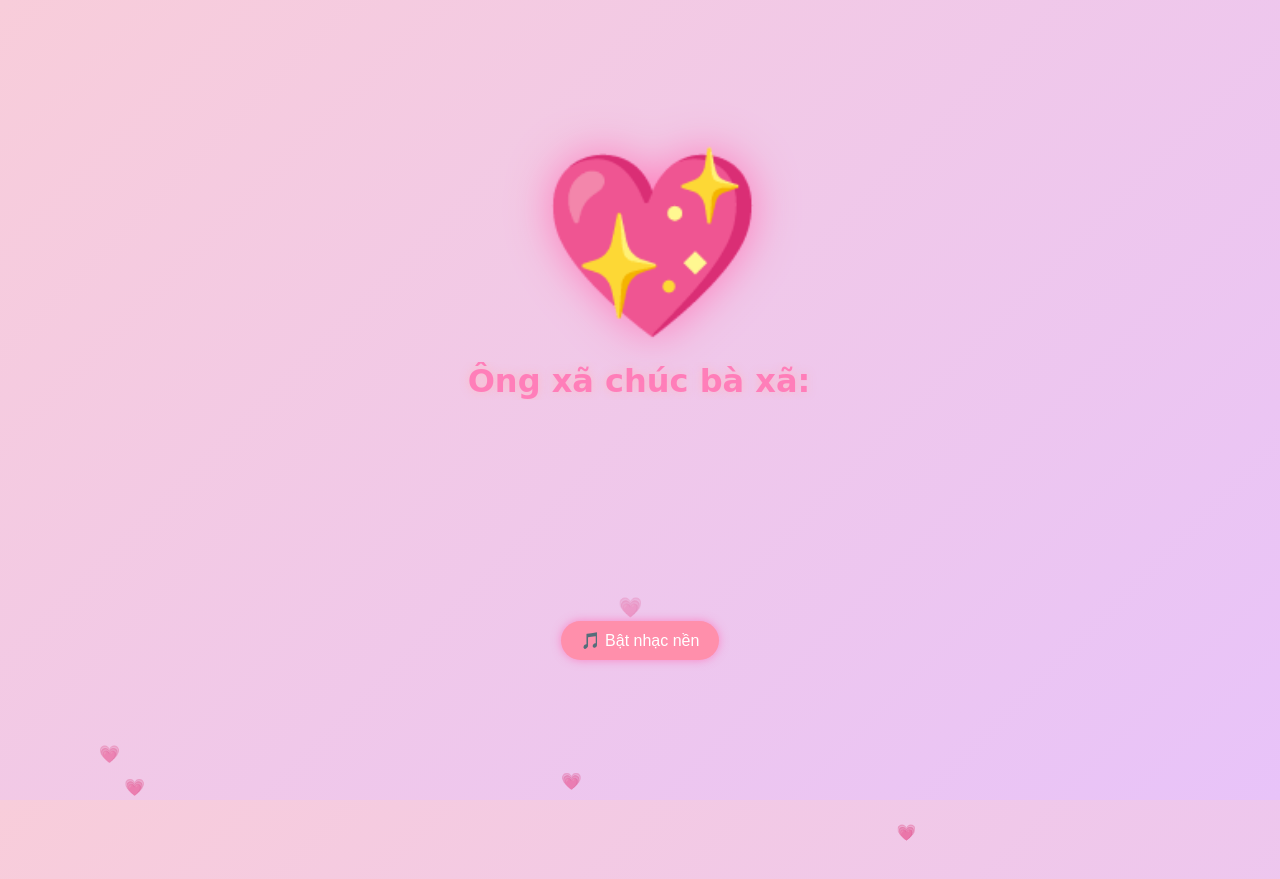
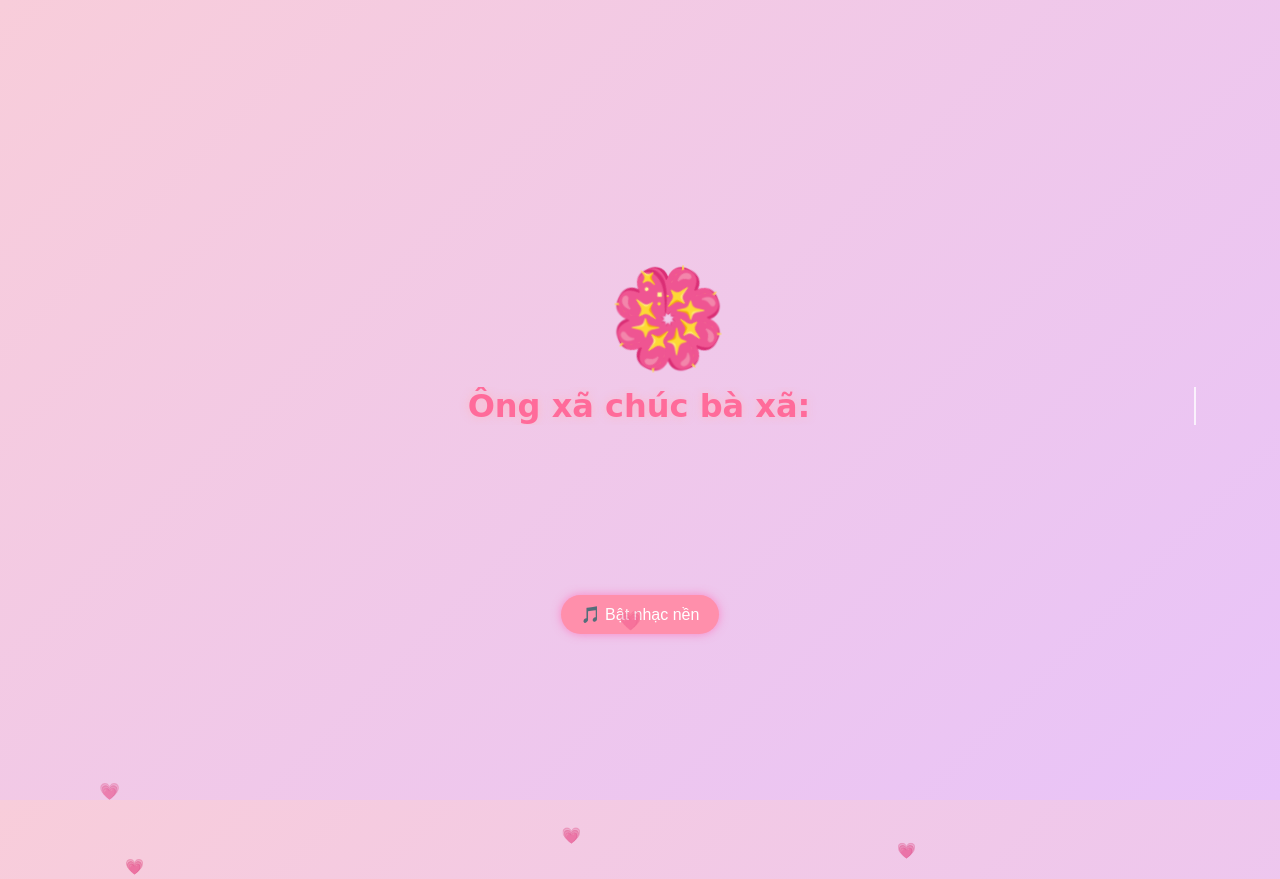
Before and after one commit to MonP101/dashboard.github.io, a plain HTML site: page index.html in a window 1280 px wide. Shown: the top 879 px of the page. Drawn offline with Linux system fonts and the light colour scheme.

Commit message:
Update index.html

```diff
--- a/index.html
+++ b/index.html
@@ -1,4 +1,3 @@
-
 <!DOCTYPE html>
 <html lang="vi">
 <head>
@@ -19,24 +18,24 @@
   }
 
   h1, h2 {
-    color: #ff7eb9;
+    color: #ff6b9a;
     text-shadow: 0 0 10px rgba(255, 182, 193, 0.8);
-    white-space: pre-line;
     text-align: center;
     opacity: 0;
+    white-space: normal; /* cho phép xuống dòng */
+    width: 85%;
   }
 
   /* Hiệu ứng viết chữ */
   .typing {
-    border-right: 2px solid rgba(255,255,255,0.75);
-    white-space: nowrap;
     overflow: hidden;
-    animation: typing 5s steps(40, end), blink .75s step-end infinite;
+    border-right: 2px solid rgba(255,255,255,0.7);
+    animation: typing 3s steps(30, end), blink .7s step-end infinite;
   }
 
   @keyframes typing {
-    from { width: 0 }
-    to { width: 100% }
+    from { width: 0; opacity: 1; }
+    to { width: 100%; opacity: 1; }
   }
 
   @keyframes blink {
@@ -44,7 +43,7 @@
     50% { border-color: rgba(255,255,255,0.75) }
   }
 
-  /* Hoa trái tim */
+  /* Bó hoa trái tim */
   .flower {
     position: relative;
     width: 200px;
@@ -58,18 +57,21 @@
     100% { transform: scale(1); opacity: 1; }
   }
 
-  .flower::before {
-    content: '💖';
-    font-size: 180px;
+  /* tạo các cánh hoa hình trái tim */
+  .petal {
     position: absolute;
-    left: 0;
-    top: 0;
-    animation: glow 2s infinite alternate;
+    left: 50%;
+    top: 50%;
+    transform: translate(-50%, -50%) rotate(var(--angle));
+    transform-origin: bottom center;
+    font-size: 45px;
+    color: #ff3f8e;
+    animation: petalPulse 2s ease-in-out infinite alternate;
   }
 
-  @keyframes glow {
-    from { filter: drop-shadow(0 0 10px pink); }
-    to { filter: drop-shadow(0 0 25px hotpink); }
+  @keyframes petalPulse {
+    from { transform: scale(1) rotate(var(--angle)); }
+    to { transform: scale(1.1) rotate(var(--angle)); }
   }
 
   /* Trái tim nhỏ bay */
@@ -88,7 +90,7 @@
 
   /* Nút nhạc */
   button {
-    margin-top: 20px;
+    margin-top: 25px;
     background: #ff8fab;
     color: white;
     border: none;
@@ -102,7 +104,17 @@
 </head>
 <body>
 
-  <div class="flower"></div>
+  <div class="flower" id="flower">
+    <!-- Tạo bó hoa hình trái tim -->
+    <div class="petal" style="--angle:0deg;">💖</div>
+    <div class="petal" style="--angle:45deg;">💖</div>
+    <div class="petal" style="--angle:90deg;">💖</div>
+    <div class="petal" style="--angle:135deg;">💖</div>
+    <div class="petal" style="--angle:180deg;">💖</div>
+    <div class="petal" style="--angle:225deg;">💖</div>
+    <div class="petal" style="--angle:270deg;">💖</div>
+    <div class="petal" style="--angle:315deg;">💖</div>
+  </div>
 
   <h1 id="line1">Ông xã chúc bà xã:</h1>
   <h2 id="line2">Ngày 20-10-2025 thật vui vẻ, ngày càng hạnh phúc bên anh,<br>
@@ -111,20 +123,20 @@
 
   <button onclick="playMusic()">🎵 Bật nhạc nền</button>
   <audio id="music" loop>
-    <source src="music.mp3" type="audio/mpeg">
+    <source src="https://cdn.pixabay.com/audio/2023/04/06/audio_b04c6f6cc7.mp3" type="audio/mpeg">
   </audio>
 
 <script>
-  // Hiệu ứng chữ xuất hiện
+  // Hiệu ứng chữ xuất hiện lần lượt
   setTimeout(() => {
     document.getElementById('line1').style.opacity = '1';
     document.getElementById('line1').classList.add('typing');
-  }, 1000);
+  }, 2500);
 
   setTimeout(() => {
     document.getElementById('line2').style.opacity = '1';
     document.getElementById('line2').classList.add('typing');
-  }, 6000);
+  }, 6500);
 
   // Tạo trái tim bay
   function createHeart() {
@@ -136,9 +148,9 @@
     document.body.appendChild(heart);
     setTimeout(() => heart.remove(), 10000);
   }
-  setInterval(createHeart, 500);
+  setInterval(createHeart, 600);
 
-  // Phát nhạc
+  // Phát nhạc khi nhấn nút
   function playMusic() {
     document.getElementById('music').play();
   }
```
